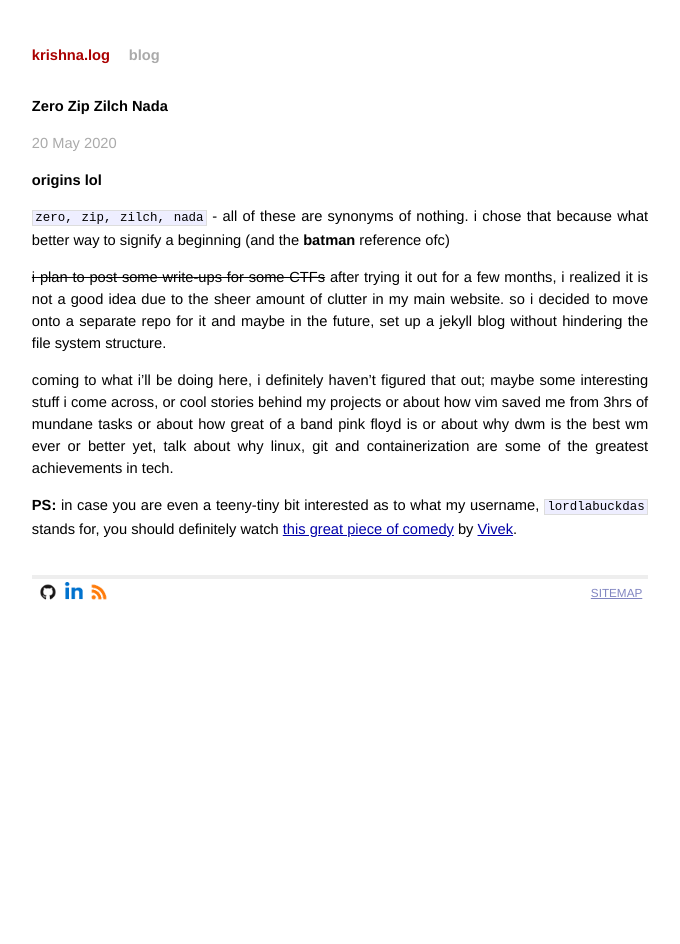
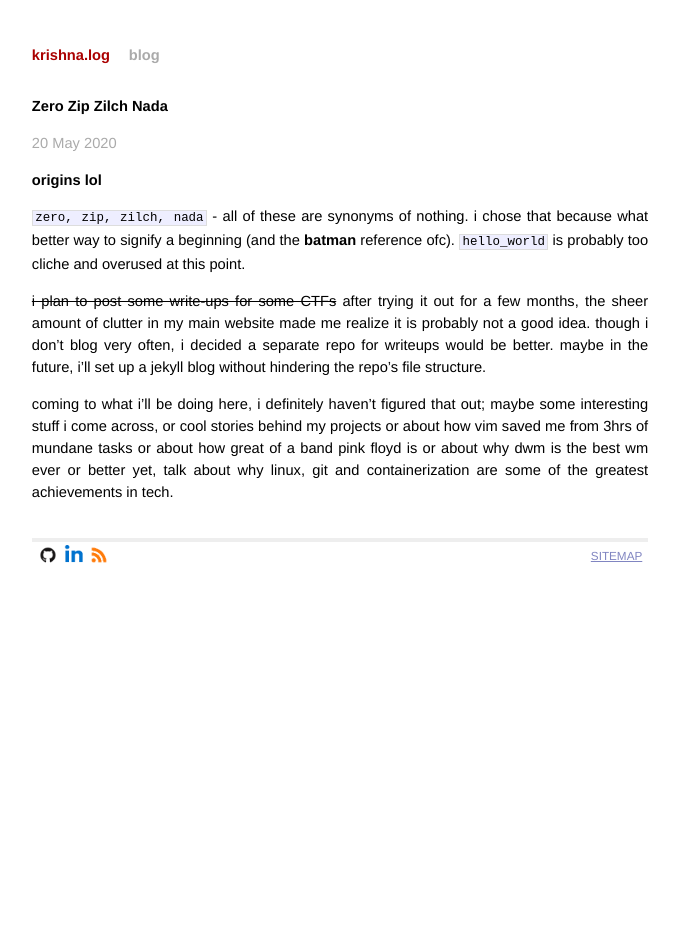
Before and after one commit to lordlabuckdas/lordlabuckdas.github.io, a Jekyll site: the page built from _posts/2020-05-20-zero.md, in a window 1280 px wide. Shown: the whole page, without its empty margins (300-980 px from the left). Built offline with Jekyll 4.4.1, drawn with Linux system fonts in a browser that asks for light colours.

Commit message:
update zero.md

```diff
--- a/_posts/2020-05-20-zero.md
+++ b/_posts/2020-05-20-zero.md
@@ -6,10 +6,8 @@ keywords: vim, pink, floyd, zero, lordlabuckdas, ctf
 
 ## origins lol
 
-`zero, zip, zilch, nada` - all of these are synonyms of nothing. i chose that because what better way to signify a beginning (and the **batman** reference ofc)
+`zero, zip, zilch, nada` - all of these are synonyms of nothing. i chose that because what better way to signify a beginning (and the **batman** reference ofc). `hello_world` is probably too cliche and overused at this point.
 
-~~i plan to post some write-ups for some CTFs~~ after trying it out for a few months, i realized it is not a good idea due to the sheer amount of clutter in my main website. so i decided to move onto a separate repo for it and maybe in the future, set up a jekyll blog without hindering the file system structure.
+~~i plan to post some write-ups for some CTFs~~ after trying it out for a few months, the sheer amount of clutter in my main website made me realize it is probably not a good idea. though i don't blog very often, i decided a separate repo for writeups would be better. maybe in the future, i'll set up a jekyll blog without hindering the repo's file structure.
 
 coming to what i'll be doing here, i definitely haven't figured that out; maybe some interesting stuff i come across, or cool stories behind my projects or about how vim saved me from 3hrs of mundane tasks or about how great of a band pink floyd is or about why dwm is the best wm ever or better yet, talk about why linux, git and containerization are some of the greatest achievements in tech.
-
-**PS:** in case you are even a teeny-tiny bit interested as to what my username, `lordlabuckdas` stands for, you should definitely watch [this great piece of comedy](https://www.facebook.com/AdithyaTV/videos/415460759054409/) by [Vivek](https://en.wikipedia.org/wiki/Vivek_(actor)).
```
